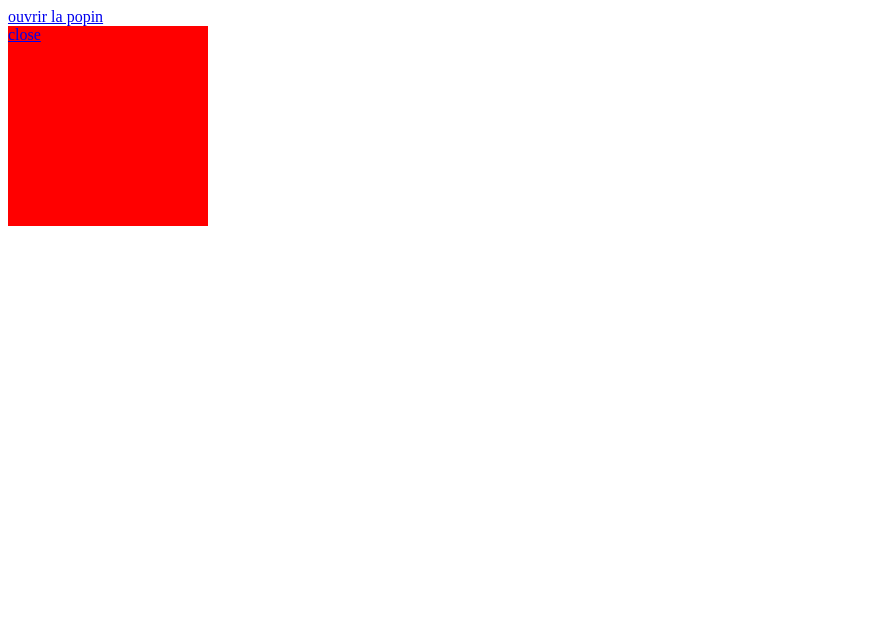
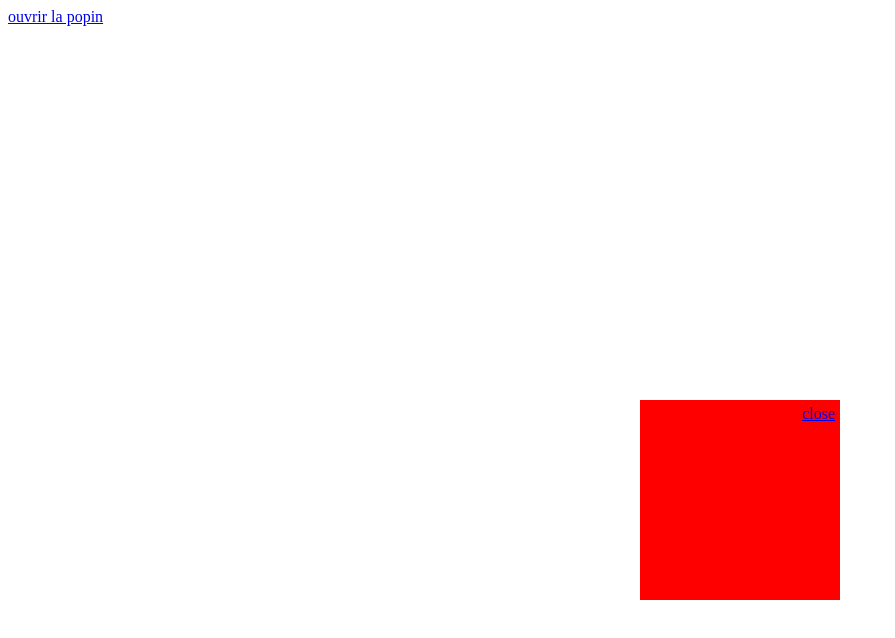
Before and after one commit to chahir-l/popins, a plain HTML site: page index.html in a window 1280 px wide. Shown: the whole page, without its empty margins (0-895 px from the left). Drawn offline with Linux system fonts and the light colour scheme.

Commit message:
modif css

```diff
--- a/style.css
+++ b/style.css
@@ -1,5 +1,20 @@
+* {
+    box-sizing: border-box;
+}
+
 .popin {
     width:200px;
     height:200px;
     background-color:red;
+    position: absolute;
+    left:50%;
+    top:50%;
 }
+
+.close-popin{
+    text-align:right;
+    width: 100%;
+    display: inline-block;
+    padding:5px;
+
+}
```
